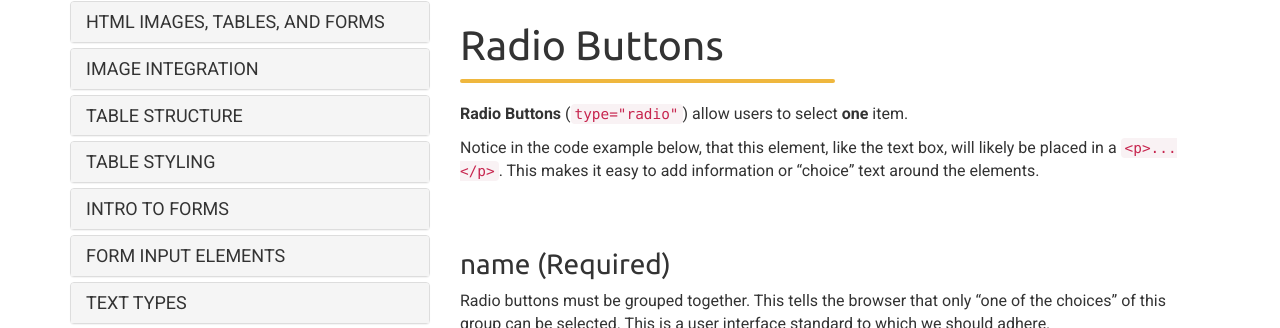
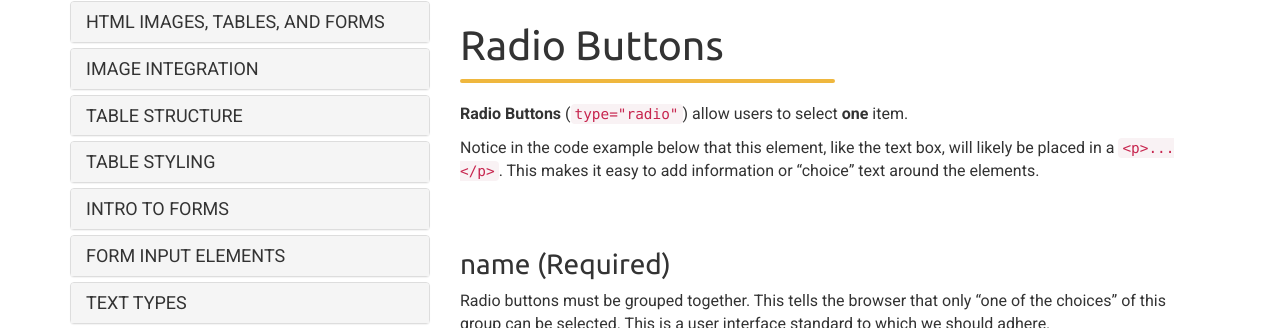
Before and after one commit to Montana-Media-Arts/webDesignFall2024, a Jekyll site: the page built from _docs/topic-06/07-select-types/02-page.md, in a window 1280 px wide and 900 px high. Shown: the part 93-421 px from the top of the window. Built offline with Jekyll 4.4.1, drawn with Linux system fonts in a browser that asks for light colours; nearby versions of some CDN libraries.

Commit message:
Update 02-page.md

```diff
--- a/_docs/topic-06/07-select-types/02-page.md
+++ b/_docs/topic-06/07-select-types/02-page.md
@@ -8,12 +8,12 @@ permalink: /topic-06/select-radio/
 
 **Radio Buttons** (`type="radio"`) allow users to select **one** item.
 
-Notice in the code example below, that this element, like the text box, will likely be placed in a `<p>...</p>`. This makes it easy to add information or "choice" text around the elements.
+Notice in the code example below that this element, like the text box, will likely be placed in a `<p>...</p>`. This makes it easy to add information or "choice" text around the elements.
 
 
 ### name (Required)
 
-Radio buttons must be grouped together. This tells the browser that only "one of the choices" of this group can be selected.  This is a user interface standard to which we should adhere.
+Radio buttons must be grouped together. This tells the browser that only "one of the choices" of this group can be selected. This is a user interface standard to which we should adhere.
 
 To group radio button elements together the developer provides the same `name=""` attribute value for each possible choice. As with all elements, this name attribute is sent along with the rest of the form data.
 
```
